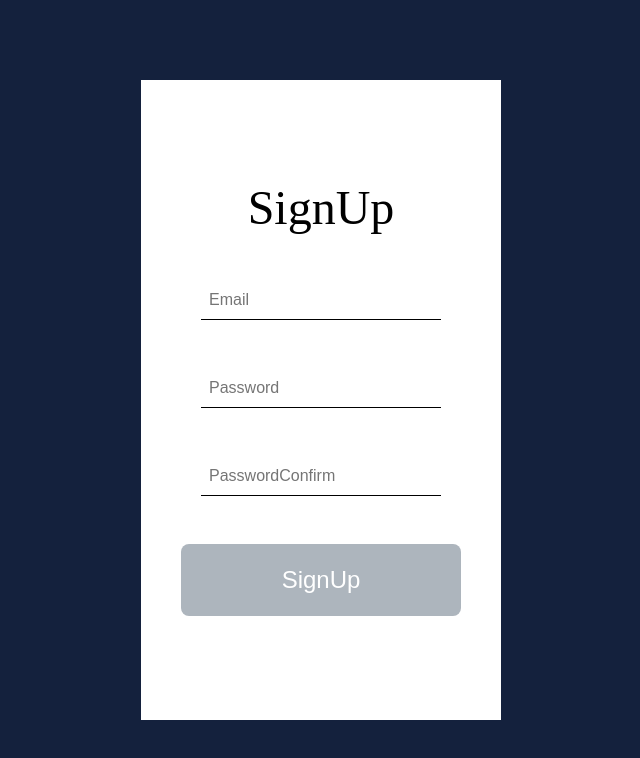
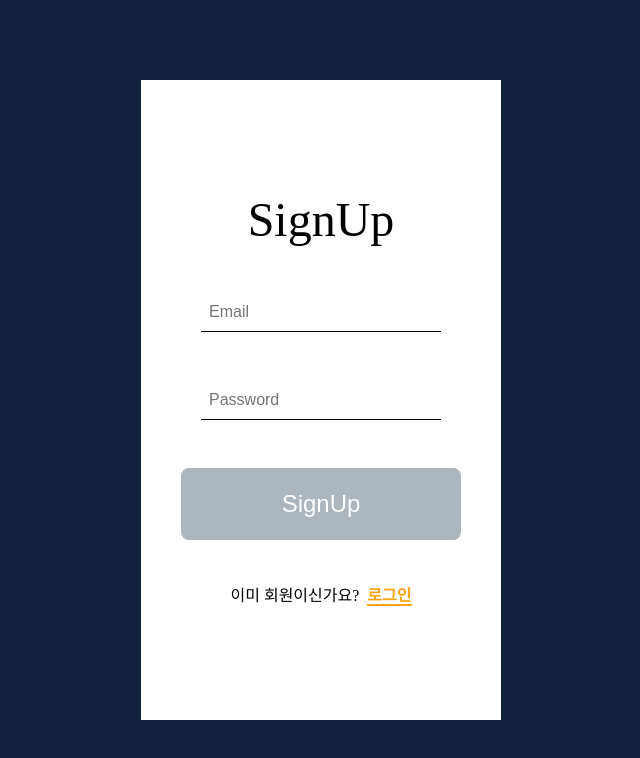
Before and after one commit to wanted-intern-1/pre-onboarding-10th-1-1, a React (Create React App) app: page /signup in a window 1280 px wide. Shown: the top 758 px of the page, without its empty margins (319-959 px from the left). Built offline with nearby package versions, Linux system fonts and the light colour scheme.

Commit message:
[feat] useFetch를 통한 회원가입 통신

```diff
--- a/src/pages/SignUp.jsx
+++ b/src/pages/SignUp.jsx
@@ -1,96 +1,52 @@
+import React from 'react';
+import { useFetch } from '@/hooks';
 import styled from 'styled-components';
-import React, { useState, useRef } from 'react';
-import { SubmitButton, FormInput, PageTitle } from '@/components';
+import { PageTitle, Footer, AuthForm } from '@/components';
+import { ReactComponent as Loading } from '@/assets/loading.svg';
 
-const initialFormState = {
-  email: '',
-  password: '',
-  passwordConfirm: ''
-};
-
-const hintList = {
-  email: '이메일 형식에 맞게 입력해주세요.',
-  password: '8자 이상 입력해주세요.',
-  passwordConfirm: '비밀번호가 일치하지 않습니다.'
-}
 
 export default function SignUp() {
-  const formStateRef = useRef(initialFormState);
-  const [hint, setHint] = useState('');
-  const [disabled, setDisabled] = useState(true);
-  const isEmaliValid = (value) => value.includes('@');
-  const isPasswordValid = (value) => value.length >= 8;
-  const isPasswordConfirmValid = (value) => formStateRef.current.password === value;
+  const {status, error, isLoading, fetchData} = useFetch();
 
-  const submitHandler = (e) => {
+  const submitHandler = async (e) => {
     e.preventDefault();
-    console.log(formStateRef.current);
+    const userInfo = {
+      email: e.target.email.value,
+      password: e.target.password.value
+    }
+    fetchData('/auth/signup', {
+      method: "POST",
+      headers: {
+        "Content-Type": "application/json"
+      },
+      body: JSON.stringify(userInfo)
+    })
   }
 
-  const handleInput = (e) => {
-    const {name, value} = e.target;
-    const {email, password, passwordConfirm} = formStateRef.current;
-    switch (name) {
-      case 'email':
-        if(isEmaliValid(value)) {
-          formStateRef.current[name] = value;
-          setHint('');
-        }
-        else setHint(hintList[name]);
-        break;
-      case 'password':
-        if(isPasswordValid(value)) {
-          formStateRef.current[name] = value;
-          setHint('');
-        }
-        else setHint(hintList[name]);
-        break;
-      case 'passwordConfirm':
-        if(isPasswordConfirmValid(value)) {
-          formStateRef.current[name] = value;
-          setHint('');
-        }
-        else setHint(hintList[name]);
-        break;
-    }
-    if(email && password && passwordConfirm)
-      setDisabled(false);
+  if(isLoading) {
+    return (
+      <SignUpSection>
+        <Loading alt="로딩중"/>
+      </SignUpSection>
+    )
   }
 
   return (
-    <SignUpForm onSubmit={submitHandler}>
+    <SignUpSection>
       <PageTitle>SignUp</PageTitle>
-      <FormInput testid="email-input" type="email" placeholder="Email" name="email" onChange={handleInput}>
-        이메일
-      </FormInput>
-      <FormInput testid="password-input" type="password" placeholder="Password" name="password" onChange={handleInput}>
-        비밀번호
-      </FormInput>
-      <FormInput type="password" placeholder="PasswordConfirm" name="passwordConfirm" onChange={handleInput}>
-        비밀번호 확인
-      </FormInput>
-      <SubmitButton type="submit" disabled={disabled} testid="signup-button">
-        SignUp
-      </SubmitButton>
-      <ValidationHint>{hint}</ValidationHint>
-    </SignUpForm>
+      <AuthForm submitHandler={submitHandler} error={error} status={status}/>
+      <Footer />
+    </SignUpSection>
   )
 }
 
-const SignUpForm = styled.form`
-  background: #fff;
+const SignUpSection = styled.section`
   width: 360px;
   height: 640px;
+  background-color: #fff;
   display: flex;
   flex-flow: column nowrap;
   justify-content: center;
   gap: 48px;
   align-items: center;
-  position: relative;
-`;
-
-const ValidationHint = styled.p`
-  position: absolute;
-  color: #F00;
-  top: 70%;
 `
```
